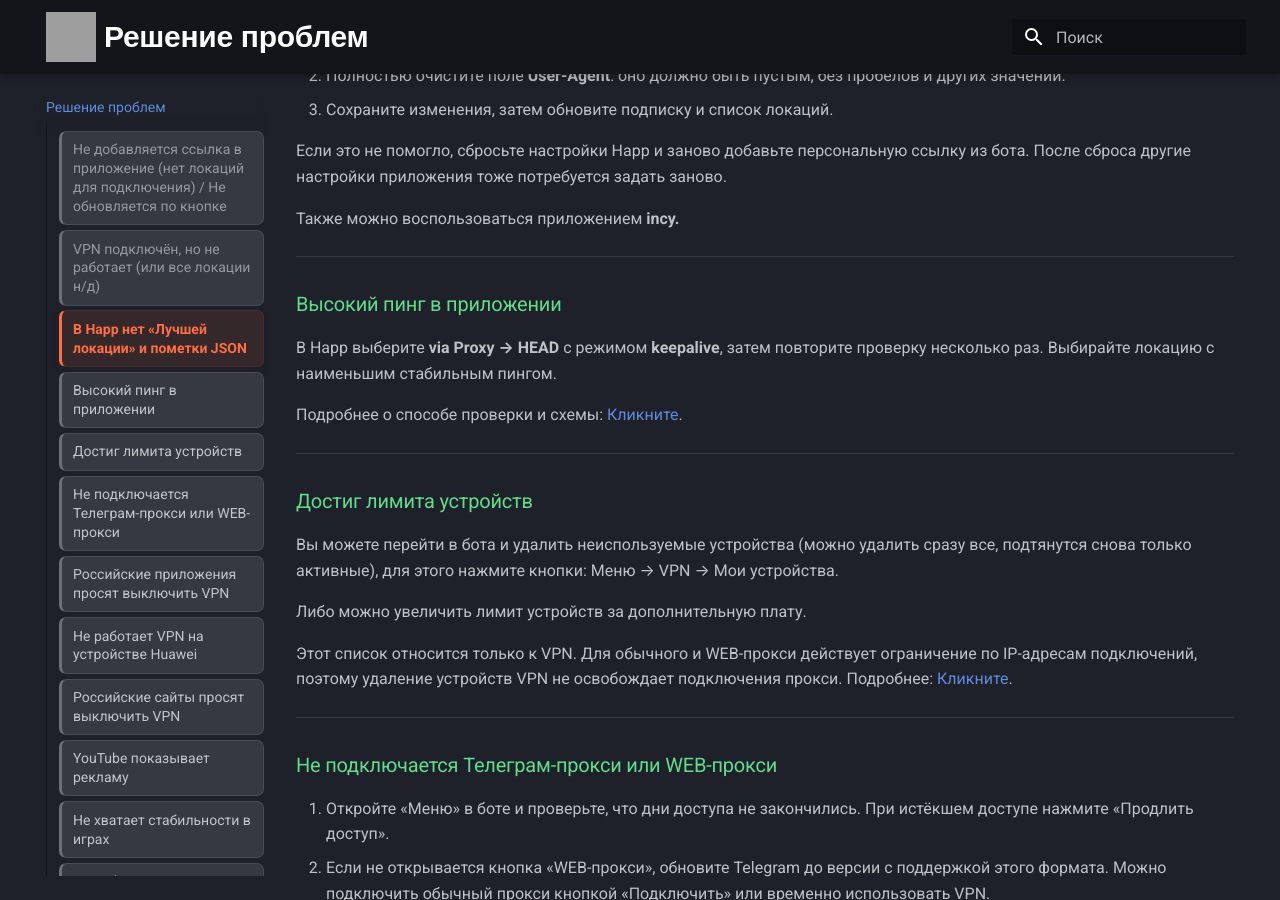
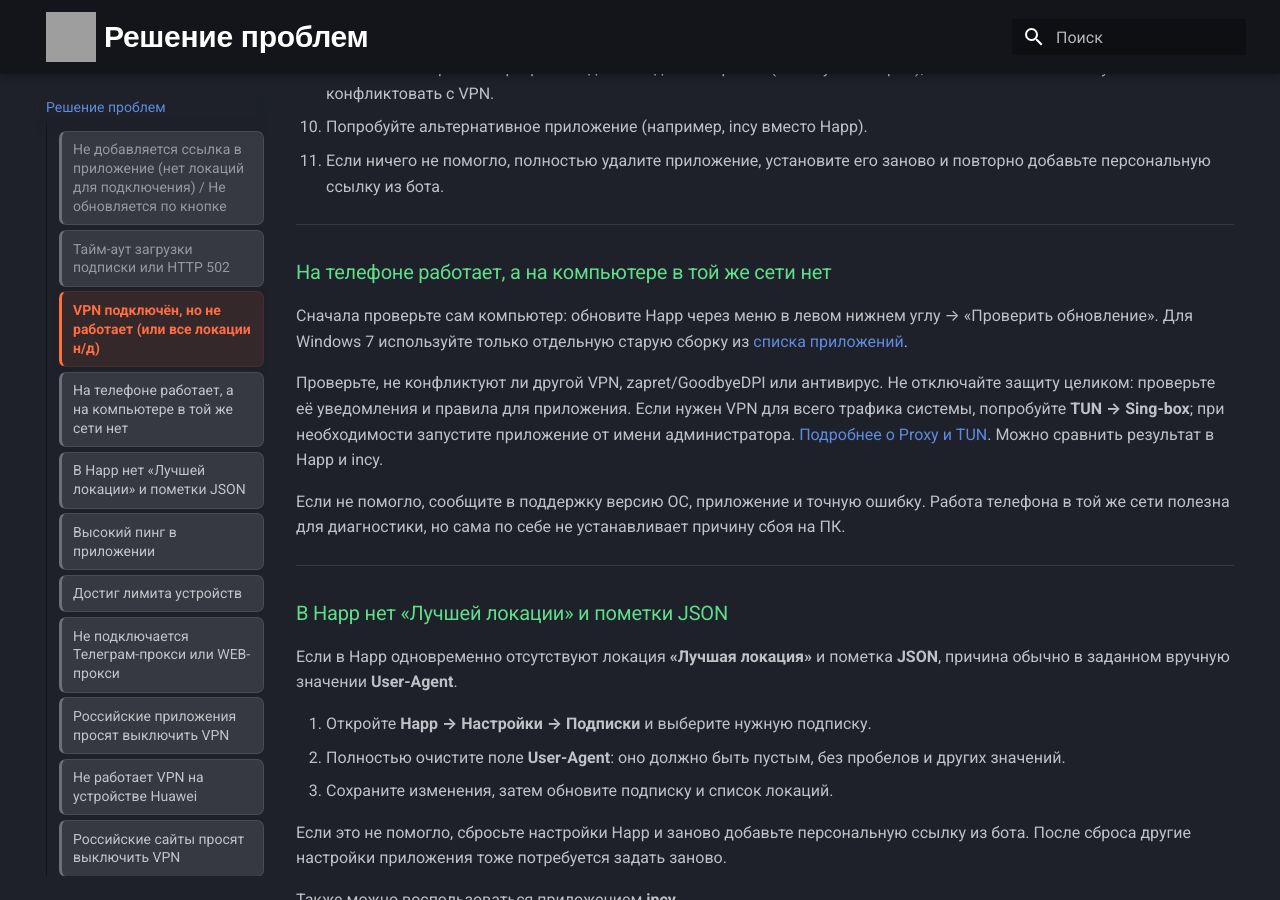
Before and after one commit to CanvasProxy/wiki, an MkDocs documentation site: the page built from docs/troubleshooting.md, in a window 1280 px wide and 900 px high, scrolled down 1683 px. Built offline with MkDocs 1.6.1 and Material for MkDocs 9.7.7, drawn with Linux system fonts in a browser that asks for light colours; some of the changed text lies outside the part shown; grey boxes are pictures that could not be loaded.

Commit message:
Clarify traffic rollover, desktop diagnostics and legacy Happ download

```diff
--- a/docs/troubleshooting.md
+++ b/docs/troubleshooting.md
@@ -7,6 +7,8 @@
 # Решение проблем
 
 ### Не добавляется ссылка в приложение (нет локаций для подключения) / Не обновляется по кнопке
+
+Если ошибка содержит «лимит времени», «тайм-аут» или HTTP 502, сначала откройте [отдельный разбор загрузки подписки](#subscription-download-error).
 
 1. Установите актуальную версию программы, через которую выполняется подключение (Happ, incy и др.)
 2. Отключите другие VPN-приложения (если обновляете ссылку, есть смысл выключить VPN и в активном приложении)
@@ -20,6 +22,14 @@
 
 5. Попробуйте альтернативное приложение (например, incy вместо Happ).
 6. Полностью удалите приложение, установите его заново и повторно добавьте персональную ссылку из бота.
+
+---
+
+### Тайм-аут загрузки подписки или HTTP 502 {: #subscription-download-error }
+
+«Превышен лимит времени на запрос» — приложение не дождалось ответа при загрузке подписки. Это **не лимит устройств**. HTTP 502 также относится к загрузке данных подписки, а не сам по себе к работе VPN-локаций.
+
+Не удаляйте устройства и не меняйте персональную ссылку из-за этих ошибок. Попробуйте обновить подписку через другую сеть. Если ошибка сохраняется, особенно в нескольких приложениях или вместе с недоступностью страницы подписки, пришлите в поддержку скриншот или точный текст ошибки. Уже сохранённые локации могут продолжать работать без обновления.
 
 ---
 
@@ -57,6 +67,16 @@
 10. Попробуйте альтернативное приложение (например, incy вместо Happ).
 11. Если ничего не помогло, полностью удалите приложение, установите его заново и повторно добавьте персональную ссылку
     из бота.
+
+---
+
+### На телефоне работает, а на компьютере в той же сети нет {: #desktop-only-failure }
+
+Сначала проверьте сам компьютер: обновите Happ через меню в левом нижнем углу → «Проверить обновление». Для Windows 7 используйте только отдельную старую сборку из [списка приложений](general.md#apps).
+
+Проверьте, не конфликтуют ли другой VPN, zapret/GoodbyeDPI или антивирус. Не отключайте защиту целиком: проверьте её уведомления и правила для приложения. Если нужен VPN для всего трафика системы, попробуйте **TUN → Sing-box**; при необходимости запустите приложение от имени администратора. [Подробнее о Proxy и TUN](connection.md#proxy-tun). Можно сравнить результат в Happ и incy.
+
+Если не помогло, сообщите в поддержку версию ОС, приложение и точную ошибку. Работа телефона в той же сети полезна для диагностики, но сама по себе не устанавливает причину сбоя на ПК.
 
 ---
 
```
Also changed, not shown: docs/general.md (+2 -0 lines), docs/whitelist.md (+8 -0 lines).
